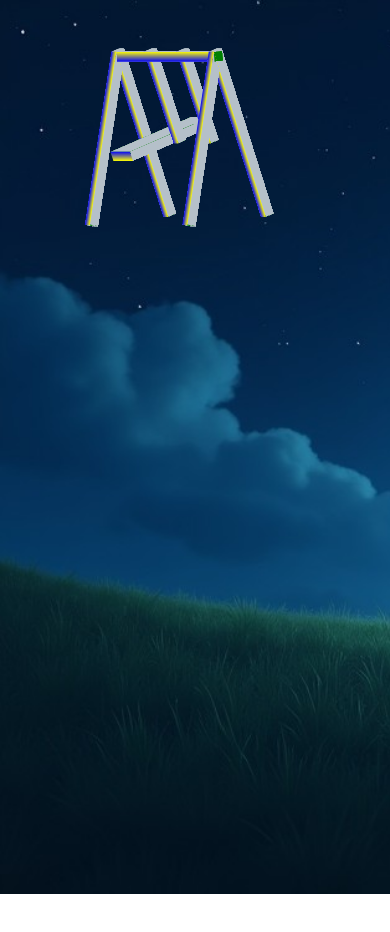
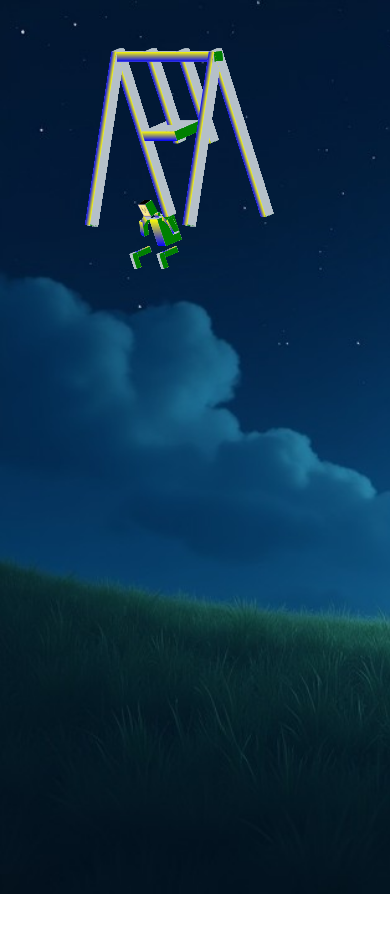
Before and after one commit to Callerstudios/3dss, a React (Create React App) app: page / in a window 390 px wide. Shown: the top 932 px of the page. Built offline with nearby package versions, Linux system fonts and the light colour scheme.

Commit message:
finished swing responsiveness

```diff
--- a/src/App.css
+++ b/src/App.css
@@ -84,24 +84,23 @@
 }
 .body {
   width: 100px;
-  min-height: 100px;
   position: relative;
+  /* background-color: blue; */
 }
 .left-hand .hand {
   position: absolute;
-  top: calc(100% - 10px);
+  top: calc(100%);
   transform: rotate(40deg) translateY(-5px);
   transform-origin: 0 0;
 }
 .right-hand .hand {
   position: absolute;
-  top: calc(100% - 10px);
+  top: calc(100%);
   transform: rotate(-40deg) translateY(-5px);
   transform-origin: 100% 0;
 }
 .top-legs{
   width: 60px;
-  height: 60px;
   display: flex;
   flex-direction: row;
   justify-content: space-between;
@@ -110,12 +109,12 @@
   transform-origin: 0 0;
 }
 .bottom-legs{
+  /* background-color: blue; */
   transition: 1s;
   position: absolute;
   bottom: 0;
   left: 0;
   width: 60px;
-  height: 60px;
   display: flex;
   flex-direction: row;
   justify-content: space-between;
--- a/src/components/Human/Human.js
+++ b/src/components/Human/Human.js
@@ -1,45 +1,75 @@
-import React from "react";
+import React, { useState, useEffect } from "react";
 import Box from "../Box/Box";
-import faceImage from "../../IMAGES/face.jpg"
 
 const Human = () => {
+  const [width, setWidth] = useState(window.innerWidth / 27);
+  const handleResize = () => {
+    setWidth(window.innerWidth / 27);
+  };
+  useEffect(() => {
+    window.addEventListener("resize", handleResize);
+    console.log(width);
+  }, []);
+
   return (
     <div>
       <div className="human">
         <div className="head">
-          <Box width="50px" height="50px" stretch="30px" faceImage={true} hair={true}/>
+          <Box
+            width={width + "px"}
+            height={width + "px"}
+            stretch={(width / 5) * 3 + "px"}
+            faceImage={true}
+            hair={true}
+          />
         </div>
         <div className="neck">
-          <Box width="20px" height="15px" stretch="10px" />
+          <Box
+            width={width / 2 + "px"}
+            height={(width / 5) * 1.5 + "px"}
+            stretch={width / 5 + "px"}
+          />
         </div>
-        <div className="body">
+        <div className="body" style={{ height: `${width * 2}px` }}>
           <div className="left-hand">
             <div className="arm">
-              <Box width="19px" height="50px" stretch="20px" />
+              <Box
+                width={width / 2.5 + "px"}
+                height={width + "px"}
+                stretch={width / 2.5 + "px"}
+              />
               <div className="hand">
-                <Box width="20px" height="60px" stretch="20px" />
+                <Box
+                  width={width / 2.5 + "px"}
+                  height={width * 1.1 + "px"}
+                  stretch={width / 2.5 + "px"}
+                />
               </div>
             </div>
           </div>
           <div className="chest">
-            <Box width="60px" height="100px" stretch="20px" />
+            <Box
+              width={width * 1.1 + "px"}
+              height={width * 2 + "px"}
+              stretch="20px"
+            />
           </div>
           <div className="right-hand">
             <div className="arm">
-              <Box width="20px" height="50px" stretch="20px" />
+              <Box width={width/2.5 + 'px'} height={width + "px"} stretch={width/2.5 + 'px'} />
               <div className="hand">
-                <Box width="20px" height="60px" stretch="20px" />
+                <Box width={width/2.5 + 'px'} height={width * 1.1 + 'px'} stretch={width/2.5 + 'px'} />
               </div>
             </div>
           </div>
         </div>
         <div className="top-legs">
-          <Box width="20px" height="60px" stretch="20px" />
-          <Box width="20px" height="60px" stretch="20px" />
-        <div className="bottom-legs">
-          <Box width="20px" height="60px" stretch="20px" />
-          <Box width="20px" height="60px" stretch="20px" />
-        </div>
+          <Box width={width/2.5 + 'px'} height={width * 1.1 + "px"} stretch={width/2.5 + 'px'} />
+          <Box width={width/2.5 + 'px'} height={width * 1.1 + "px"} stretch={width/2.5 + 'px'} />
+          <div className="bottom-legs" style={{height: width * 1.1 + "px"}}>
+            <Box width={width/2.5 + 'px'} height={width * 1.1 + "px"} stretch={width/2.5 + 'px'} />
+            <Box width={width/2.5 + 'px'} height={width * 1.1 + "px"} stretch={width/2.5 + 'px'} />
+          </div>
         </div>
       </div>
     </div>
--- a/src/components/Swing/Swing.css
+++ b/src/components/Swing/Swing.css
@@ -57,7 +57,6 @@
 .seat{
     position: absolute;
     right: 0;
-    transform: rotateZ(90deg) translateZ(50px);
     width: 20px;
     height: 20px;
 }
--- a/src/components/Swing/Swing.js
+++ b/src/components/Swing/Swing.js
@@ -8,8 +8,7 @@ const Swing = () => {
   const handleResize = () => {
     setWidth(window.innerWidth / 2);
   };
-  useEffect(() => console.log(width), []);
-  window.addEventListener("resize", handleResize);
+  useEffect(() => window.addEventListener("resize", handleResize), [])
   return (
     <div className="swing">
       <div className="horizontal">
@@ -37,17 +36,34 @@ const Swing = () => {
         </div>
       </div>
       <div className="rope">
-        <div className="left" style={{transform: `rotateZ(90deg) translateY(${(-width/2) -(width/6)}px)`}}>
+        <div
+          className="left"
+          style={{
+            transform: `rotateZ(90deg) translateY(${-width / 2 - width / 6}px)`,
+          }}
+        >
           <Box width={width * 0.5 + "px"} height="10px" stretch="10px" />
         </div>
-        <div className="right" style={{transform: `rotateZ(90deg) translateY(${(-width/2) +(width/6) }px)`}}>
+        <div
+          className="right"
+          style={{
+            transform: `rotateZ(90deg) translateY(${-width / 2 + width / 6}px)`,
+          }}
+        >
           <Box width={width * 0.5 + "px"} height="10px" stretch="10px" />
-          <div className="seat">
-            <Box width={width * 0.2 + "px"} height="10px" stretch="100px" />
+          <div
+            className="seat"
+            style={{ transform: `rotateZ(-90deg) translateZ(${width / 10}px)` }}
+          >
+            <Box
+              width={width / 3 + "px"}
+              height="10px"
+              stretch={width / 6 + "px"}
+            />
           </div>
-          {/* <div className="human2">
+          <div className="human2">
             <Human />
-          </div> */}
+          </div>
         </div>
       </div>
     </div>
```
